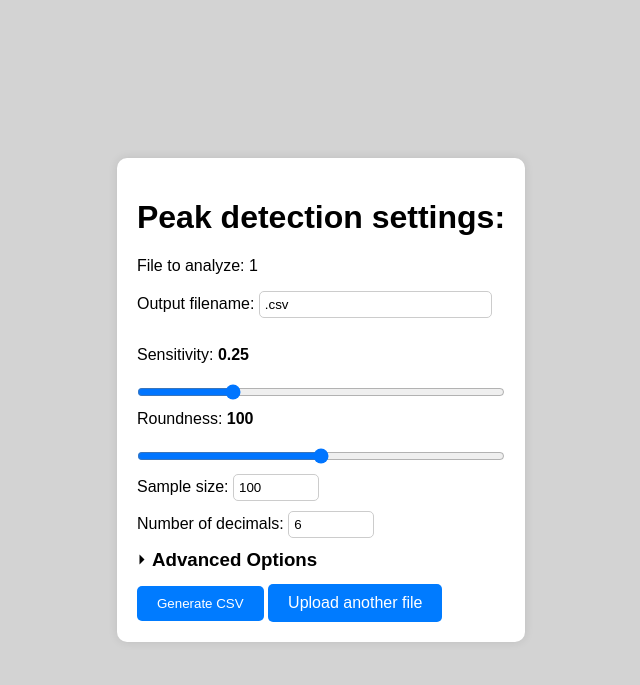
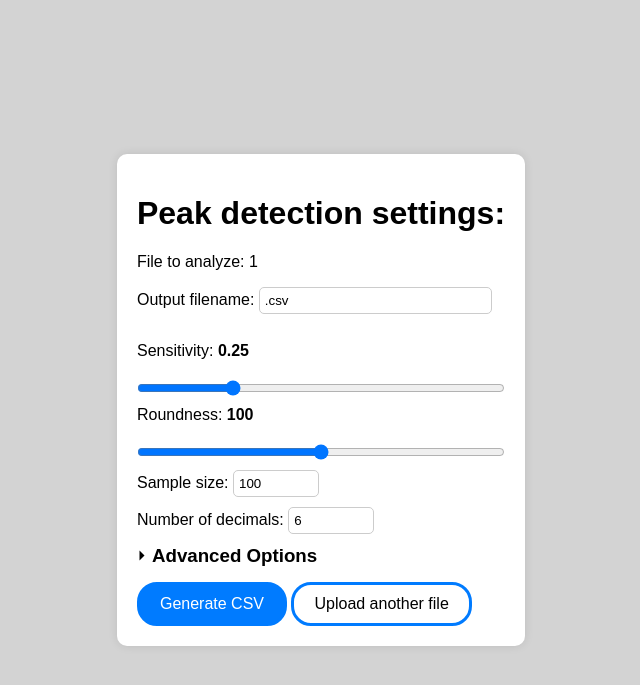
Before and after one commit to Wintergatan/Tightinator, a Flask app: page /config/1/1 in a window 1280 px wide. Shown: the top 685 px of the page, without its empty margins (319-959 px from the left). Run offline with Flask 3, Linux system fonts and the light colour scheme.

Commit message:
HTML changes

```diff
--- a/web/templates/config.html
+++ b/web/templates/config.html
@@ -52,8 +52,11 @@
             background-color: #007bff;
             color: white;
             border: none;
-            border-radius: 5px;
+            border-radius: 20px;
             cursor: pointer;
+            font-size: 16px;
+            border: solid;
+            border-color: #007bff;
         }
 
         #homeButton {
@@ -63,10 +66,11 @@
         #homeLink {
             display: inline-block;
             padding: 10px 20px;
-            background-color: #007bff;
-            color: white;
-            border: none;
-            border-radius: 5px;
+            background-color: #fff;
+            color: black;
+            border: solid;
+            border-color: #007bff;
+            border-radius: 20px;
             cursor: pointer;
             text-decoration: none;
         }
--- a/web/templates/result.html
+++ b/web/templates/result.html
@@ -114,7 +114,7 @@
         <h1>Peak Detection Results</h1>
 
         <div id="downloadLink">
-            <a id="downloadButton" href="/download/{{ uuid }}/{{ output_filename }}" download>Download CSV</a>
+            <a id="downloadButton" href="/download/{{ uuid }}/{{ output_filename }}" download>Download {{ output_filename }}</a>
             <a id="homeLink" href="{{ url_for('index') }}">Upload another file</a>
         </div>
 
```
